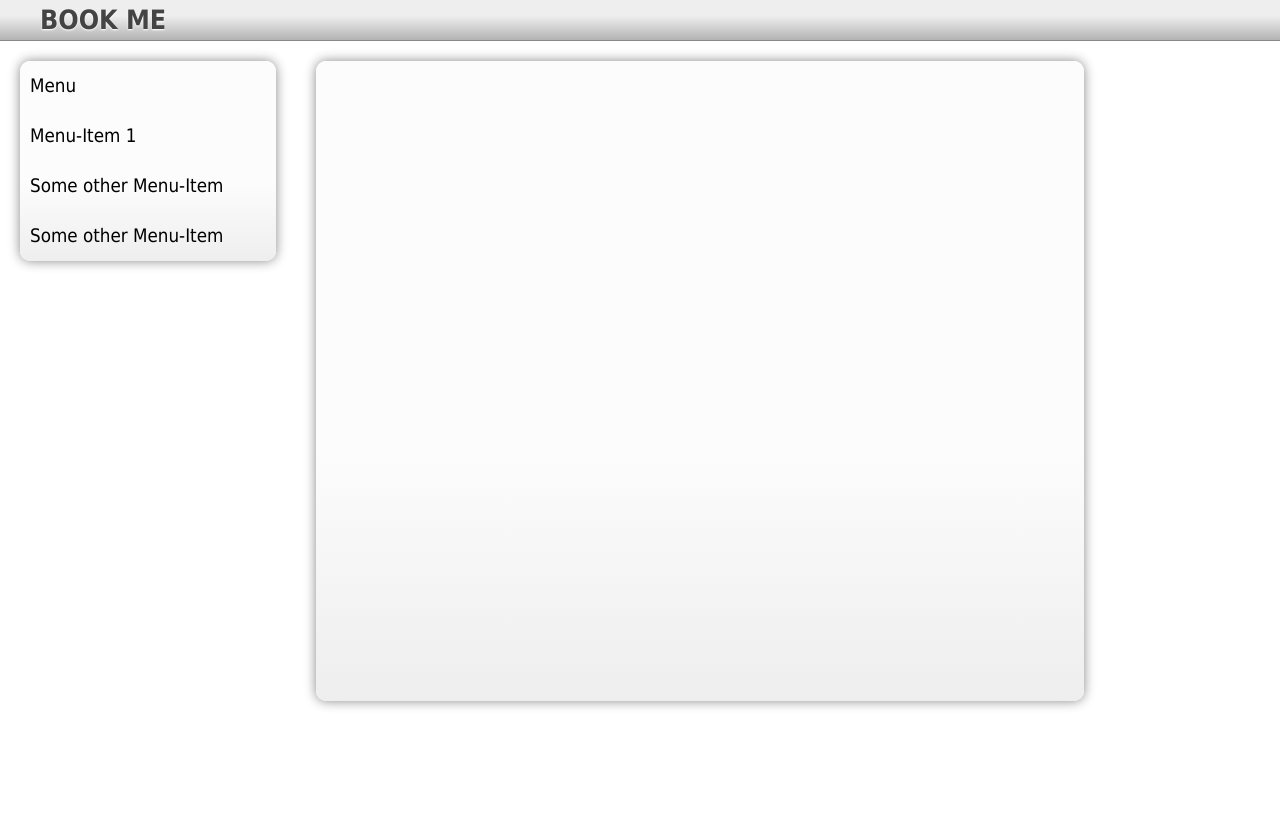
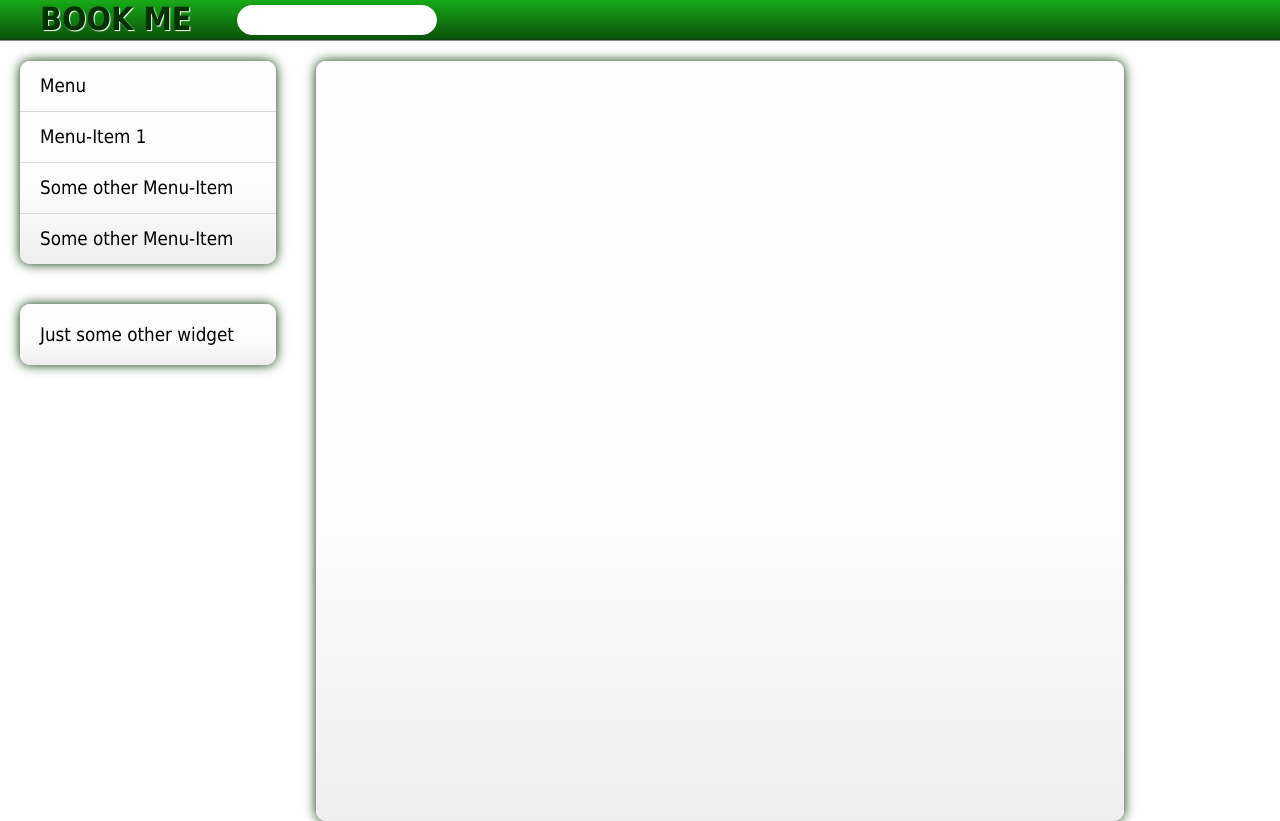
Before and after one commit to flofank/reservation, a PHP site: page / in a window 1280 px wide. Before the commit the page ends 708 px from the top, so only its background shows below. Run offline with PHP 8.4, Linux system fonts and the light colour scheme.

Commit message:
widget adde widget addedd

```diff
--- a/css/styles.css
+++ b/css/styles.css
@@ -14,43 +14,72 @@ body {
     font-family: Tahoma;
     font-weight: bold;
     height: 40px;
-    line-height: 40px;
     width: 100%;
     display: block;
-    font-size: 20pt;
-    color: #444;
-    text-shadow: 0px 1px 2px #FFF;
+    font-size: 24pt;
+    color: #030;
+    text-shadow: 1px 1px 1px #FFF;
     border-bottom: 1px solid #888;
-    background: -webkit-linear-gradient(#EEE 40%, rgba(128,128,128, 0.6) 100%);
+    /*background: -webkit-linear-gradient(#EEE 40%, rgba(128,128,128, 0.6) 100%);*/
+    background: -webkit-linear-gradient(#18AA18, #095509 95%, #141);
 }
-.page_head span {
+.page_head div {
     margin-left: 40px;
+    float: left;
+}
+
+input.search {
+    border: 1px solid white;
+    margin: 5px;
+    height: 30px;
+    width: 200px;
+    border-radius: 15px;
+    text-align: right;
+}
+input.search:focus {
+    border: 1px solid black;
+    border-radius: 15px;
+    outline: none;
+    box-shadow: inset 2px 2px 12px #666;
+}
+
+.page_content {
+    float: left;
+    height: 90%;
+    padding: 20px;
+}
+
+.content_left {
+    width: 20%;
+    min-width: 120px;
+}
+
+.content_right {
+    width: 60%;
+    min-width: 240px;
+    min-height: 180px;
 }
 
 .widget {
-    float: left;
     display: block;
-    margin: 20px;
-    /*padding-top: 10px;*/
-    padding-bottom: 0px;
-    /*border: 1px solid #888;*/
-    box-shadow: 0px 0px 12px #888;
+    margin-bottom: 40px;
+    padding: 20px;
+    box-shadow: 0px 0px 12px #030;
     border-radius: 10px;
     background: -webkit-linear-gradient(#FCFCFC 62%, #EEE 100%);
 }
 
 .menu {
-    width: 20%;
-    min-width: 120px;
+    width: 100%;
+    padding: 0px;
 }
 
 .menu_item {
-/*    display: block;*/
     height: 50px;
     line-height: 50px;
     width: 100%;
     overflow: hidden;
-    /*background: -webkit-linear-gradient(#FCFCFC 62%, #EEE 95%, #BBB);*/
+    border-bottom: 1px solid #D8D8D8;
 }
 
 .menu_item.top {
@@ -61,24 +90,23 @@ body {
 .menu_item.bottom {
     border-bottom-left-radius: 10px;
     border-bottom-right-radius: 10px;
+    border-bottom: none;
 }
 
 .menu_item span {
-    padding-left: 10px;
+    padding-left: 20px;
 }
 
 .menu_item:hover {
-    background: -webkit-linear-gradient(#BBB, #EEE 7%, #DDD 95%, #BBB);
-    /*background: -webkit-linear-gradient(#CCC, #EEE 5%, #EEE 62%, #CCC 95%, #FFF);*/
+/*    background: -webkit-linear-gradient(#BBB, #EEE 7%, #DDD 95%, #BBB);*/
+    background: -webkit-linear-gradient(#141, #18AA18 7%, #095509 95%, #141);
     cursor: pointer;
 }
 
 
 .content {
-    width: 60%;
-    min-width: 240px;
-    min-height: 180px;
-    height: 80%;
+    width: 100%;
+    height: 100%;
 }
 
 .nofloat {
--- a/index.php
+++ b/index.php
@@ -10,9 +10,13 @@
 </head>
 <body>
     <div class="page_head">
-        <span>BOOK ME</span>
+        <div>BOOK ME</div>
+        <div>
+            <input class="search" type="search" name="localsearch"/>
+        </div>
     </div>
 
+    <div class="page_content content_left">
         <div class="widget menu">
             <div class="menu_item top">
                 <span>Menu</span>
@@ -28,6 +32,12 @@
             </div>
         </div>
 
+        <div class="widget">
+            Just some other widget
+        </div>
+    </div>
+
+    <div class="page_content content_right">
         <div class="widget content">
             <div class="calendar-wrapper" style="display: none">
                     <div class="month tripple_float">
@@ -60,7 +70,10 @@
                     </table>
             </div>
         </div>
+    </div>
 
+
+    <div class="nofloat"></div>
     <div id="debug"></div>
 </body>
 </html>
```
Lines whose indentation alone changed are shown as unchanged.
